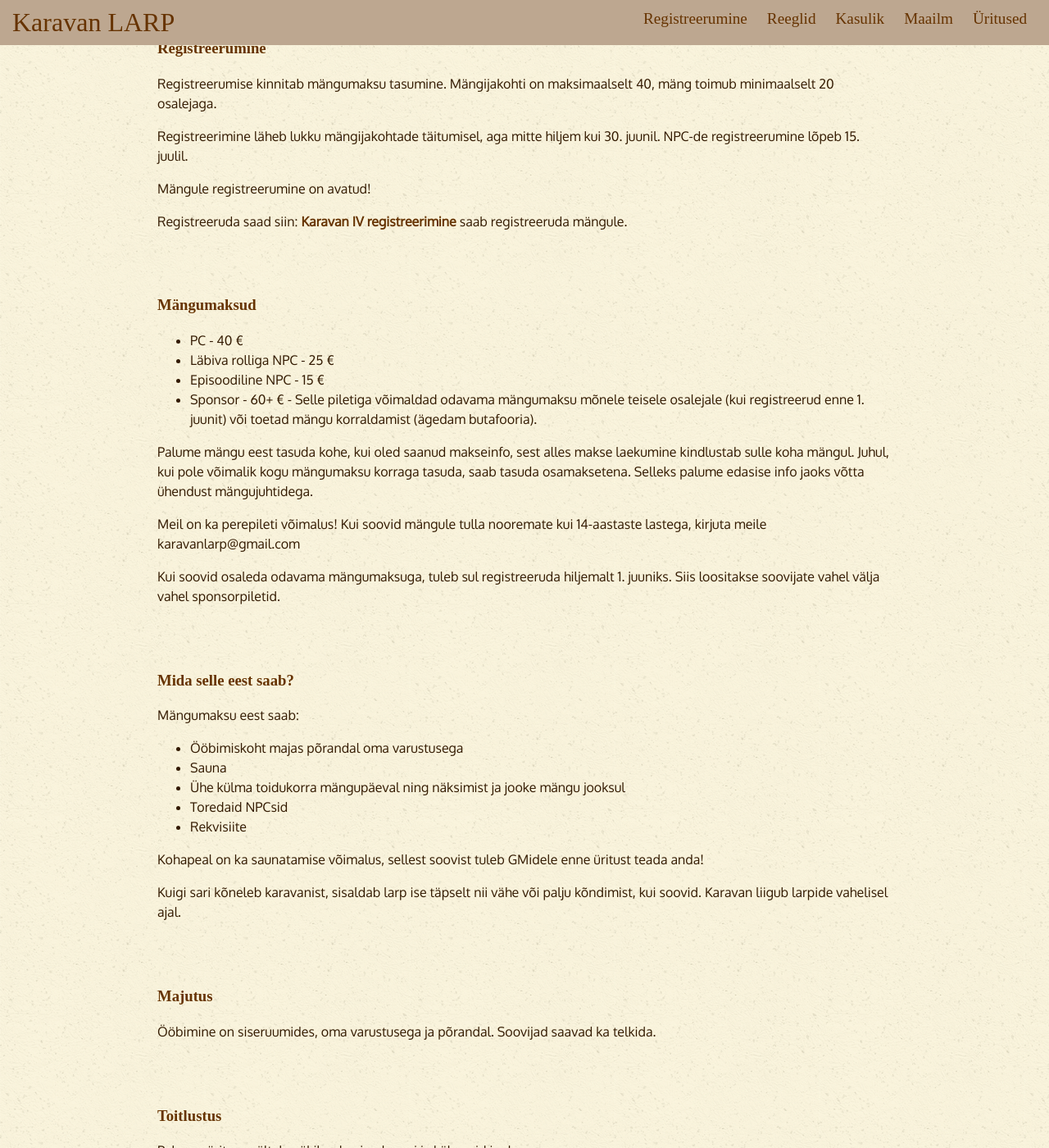
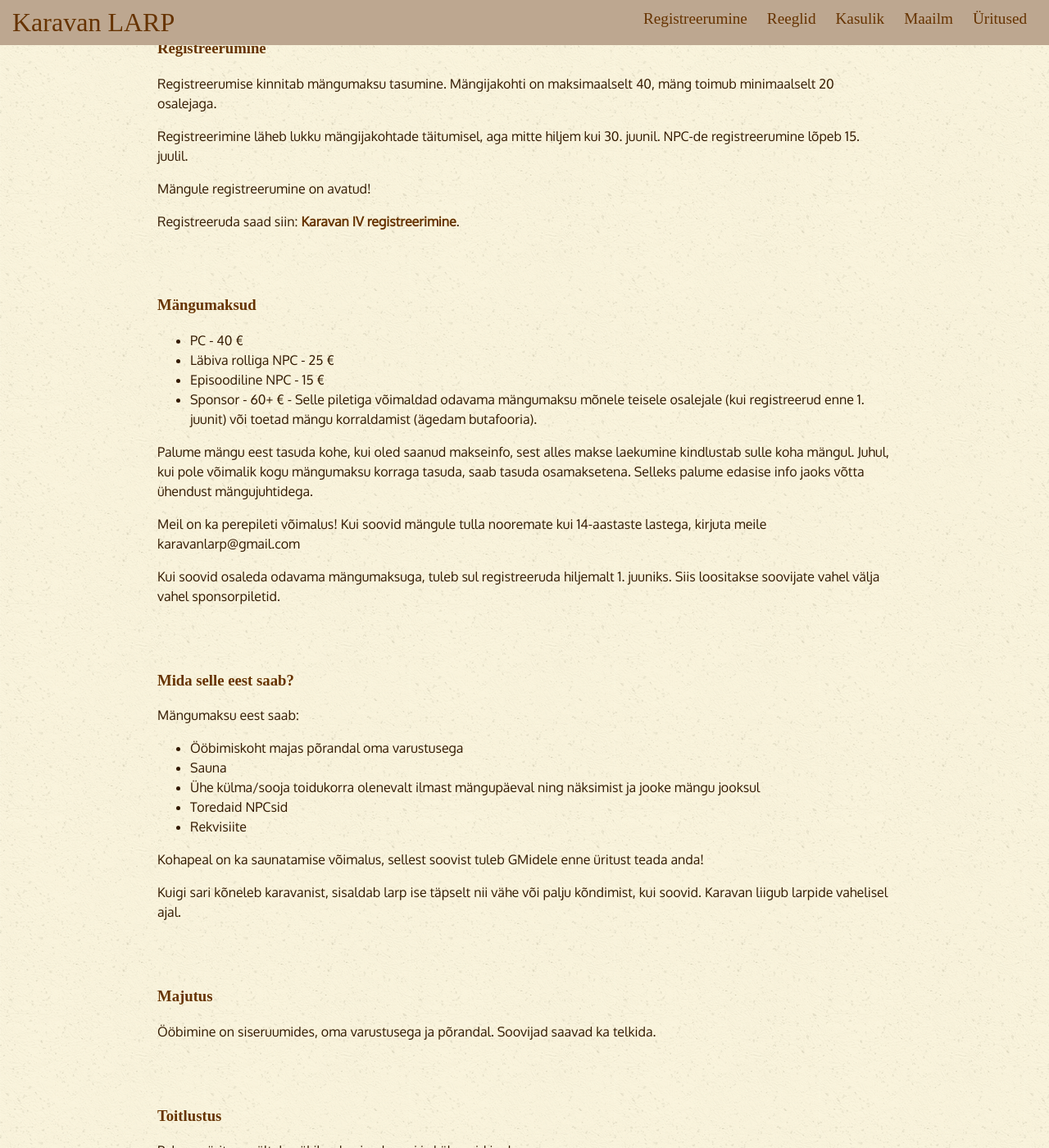
Before and after one commit to karavanlarp/karavanlarp.github.io, a Jekyll site: the page built from est/events/caravan4.md, in a window 1280 px wide and 1400 px high, scrolled down 1000 px. Shown: the whole window at 82% size. Built offline with Jekyll 4.4.1, drawn with Linux system fonts in a browser that asks for light colours; some web fonts are replaced.

Commit message:
Update caravan4.md
külm kuum

```diff
--- a/est/events/caravan4.md
+++ b/est/events/caravan4.md
@@ -31,7 +31,7 @@ Registreerimine läheb lukku mängijakohtade täitumisel, aga mitte hiljem kui 3
 
 Mängule registreerumine on avatud!
 
-Registreeruda saad siin: [Karavan IV registreerimine](https://docs.google.com/forms/d/e/1FAIpQLSfQwyCWr1mTTXb8gi5MSDbv9k-DDUp3f0jw8Utgsia45XNpWQ/viewform) saab registreeruda mängule.
+Registreeruda saad siin: [Karavan IV registreerimine](https://docs.google.com/forms/d/e/1FAIpQLSfQwyCWr1mTTXb8gi5MSDbv9k-DDUp3f0jw8Utgsia45XNpWQ/viewform).
 
 ### Mängumaksud
 
@@ -52,7 +52,7 @@ Mängumaksu eest saab:
 
 * Ööbimiskoht majas põrandal oma varustusega
 * Sauna
-* Ühe külma toidukorra mängupäeval ning näksimist ja jooke mängu jooksul
+* Ühe külma/sooja toidukorra olenevalt ilmast mängupäeval ning näksimist ja jooke mängu jooksul
 * Toredaid NPCsid
 * Rekvisiite
 
```
